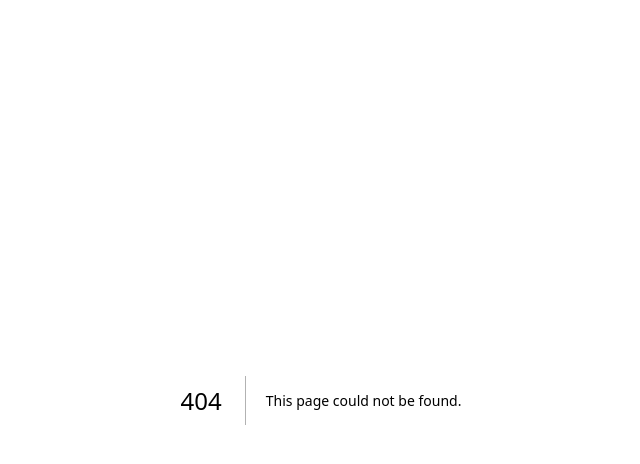
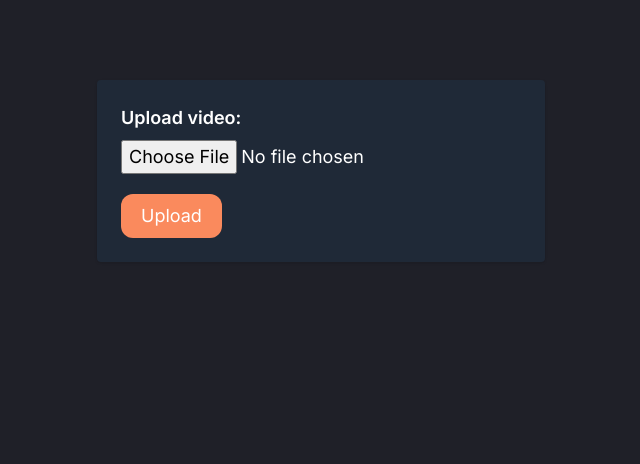
Before and after one commit to Genya10/player-next-nest, a Next.js app in the folder frontend/: page /upload-video in a window 1280 px wide. Before the commit this address had no page. Shown: the top 464 px of the page, without its empty margins (319-959 px from the left). Built offline with nearby package versions, Linux system fonts and the light colour scheme.

Commit message:
create folder upload-video with files for submit form

```diff
--- a/frontend/package.json
+++ b/frontend/package.json
@@ -14,6 +14,7 @@
     "next": "^14.2.7",
     "react": "^18.3.1",
     "react-dom": "^18.3.1",
+    "react-hook-form": "^7.53.0",
     "sass": "^1.77.8"
   },
   "devDependencies": {
--- a/frontend/src/app/page.tsx
+++ b/frontend/src/app/page.tsx
@@ -1,10 +1,22 @@
 import { Player } from "@/player/Player"
+import Link from "next/link";
 
 export default function Home() {
 
   return (
-  <div className="flex items-center justify-center h-screen">
-    <Player/>
-  </div>
+    <>
+     <h1 className="font-semibold text-4xl text-center mt-16 mb-8">
+      Minimal player
+      </h1>
+      <div className="text-center text-2xl mb-10">
+        <Link href='./upload-video'
+              className="hoverPrimary">
+          Upload video
+        </Link>
+      </div>
+      <div className="flex items-center justify-center">
+        <Player/>
+      </div>
+  </>
   );
 }
--- /dev/null
+++ b/frontend/src/app/upload-video/page.tsx
@@ -0,0 +1,51 @@
+'use client'
+
+import { useForm, SubmitHandler } from 'react-hook-form'
+import { IFormInput } from './types'
+
+export default function UploadVideoPage() {
+    const { register, handleSubmit, formState: { errors } } = useForm<IFormInput>()
+
+    const onSubmit: SubmitHandler<IFormInput> = async (data) => {
+        const formData = new FormData()
+        formData.append('video', data.video[0])
+
+        try {
+            const response = await fetch('/upload', {
+                method: 'POST',
+                body: formData
+            })
+            if (response.ok) {
+                console.log('Video upload successfully')
+            } else {
+                console.error('Failed to upload video')
+            }
+        } catch (error) {
+            console.log('Error uploading video:', error)
+        }
+    }
+
+    return (
+        <form
+            onSubmit={handleSubmit(onSubmit)}
+            className='max-w-md mx-auto p-6 bg-gray-800 rounded shadow mt-20'
+        >
+            <div className='mb-5'>
+                <label>
+                    <span className='mb-2 block font-semibold'>Upload video:</span>
+                    <input type='file' accept='video/*' {...register('video', {
+                        required: 'Please select a video'
+                    })} />
+                </label>
+                {errors.video && (
+                    <span className='text-red-500'>
+                        {errors.video.message}
+                    </span>
+                )}
+            </div>
+            <button className='bg-primary p-5 py-2 rounded-xl'>
+                Upload
+            </button>
+        </form>
+    )
+}
--- /dev/null
+++ b/frontend/src/app/upload-video/types.ts
@@ -0,0 +1,3 @@
+export interface IFormInput {
+    video: FileList
+}
--- a/frontend/src/player/Player.tsx
+++ b/frontend/src/player/Player.tsx
@@ -64,7 +64,8 @@ export function Player() {
                                 ('0' + Math.floor(videoTime % 60)).slice(-2)}
                         </span>
                     </div>
-                </div><div>
+                </div>
+                <div>
                     <div className="flex items-center gap-3">
                         <SelectQuality
                             currentValue={quality}
--- a/frontend/src/player/ProgressBar.tsx
+++ b/frontend/src/player/ProgressBar.tsx
@@ -1,5 +1,4 @@
 export function ProgressBar({progress}: {progress:number}) {
-  console.log(progress)
 
     return (
         <div className="absolute -top-0.5 left-0 w-full bg-dark-100" >
--- a/frontend/src/player/usePlayer.ts
+++ b/frontend/src/player/usePlayer.ts
@@ -49,6 +49,7 @@ export function usePlayer(){
         setQuality(quality)
 
         playerRef.current.src = '/scorpions.mp4'
+        playerRef.current.currentTime = currentTime
         playerRef.current.play()
         setIsPlaying(true)
     }
```
Also changed, not shown: 1 other file (tests, documents, lock files or other folders).
